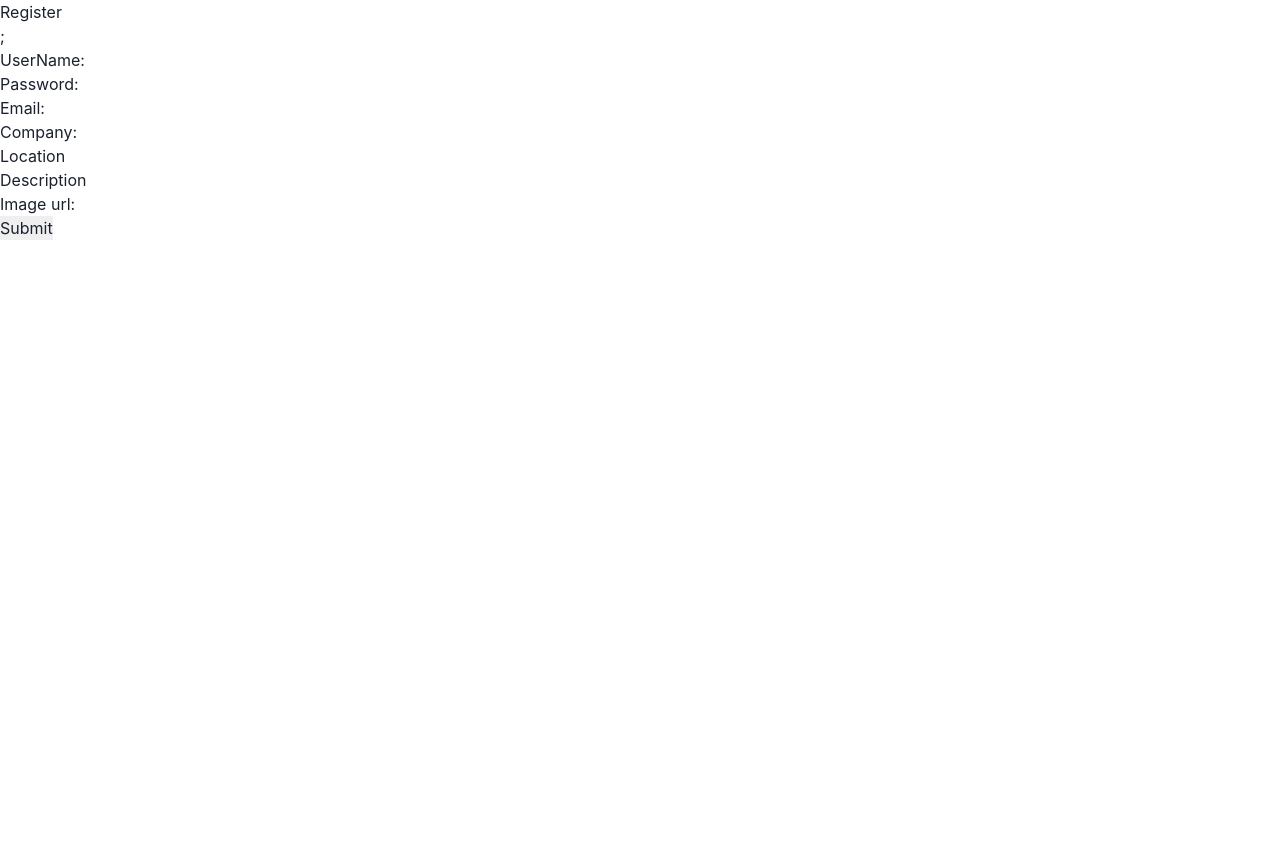
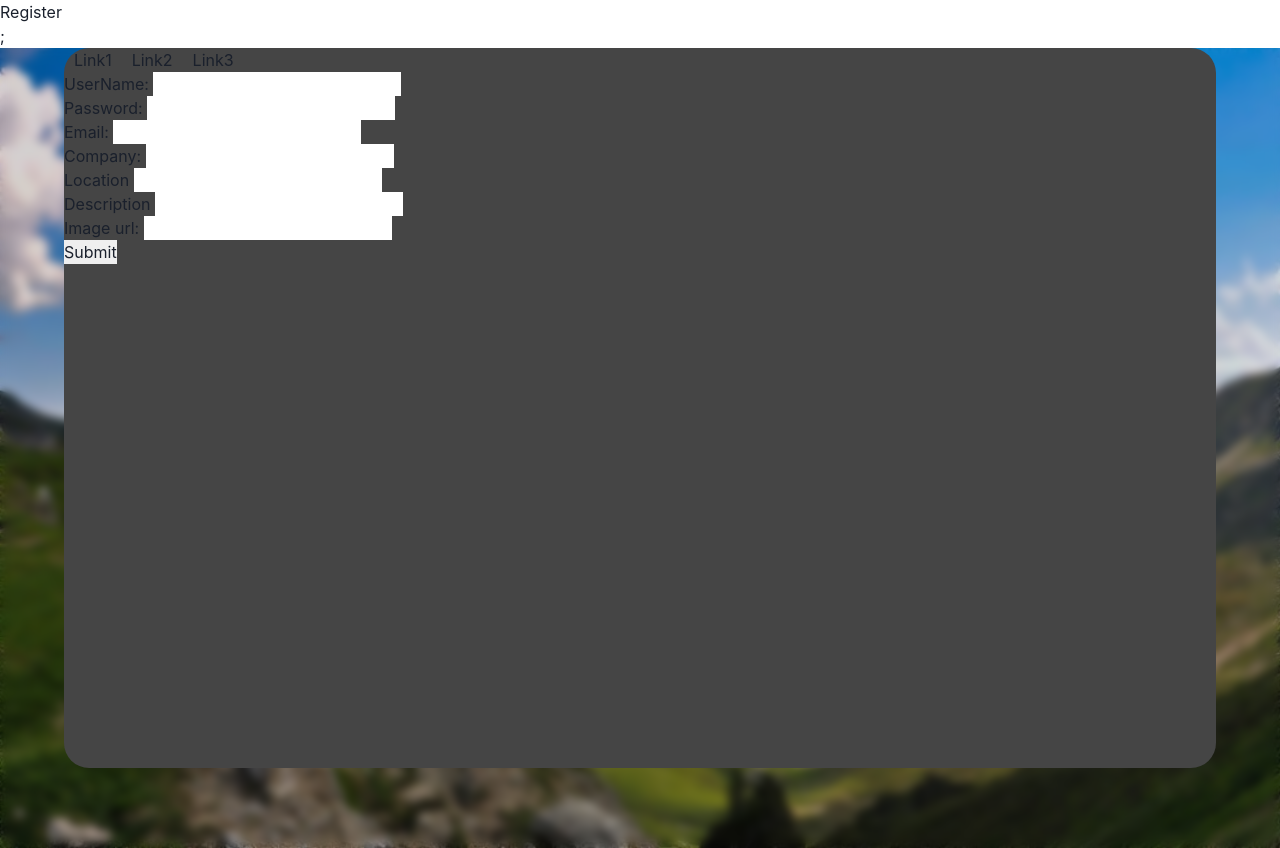
Before and after one commit to jt-rose/gdd-client, a React (Create React App) app: page /register in a window 1280 px wide. Before the commit the page ends 800 px from the top, so only its background shows below. Built offline with nearby package versions, Linux system fonts and the light colour scheme; no server answers.

Commit message:
register page

```diff
--- a/src/pages/Register.js
+++ b/src/pages/Register.js
@@ -15,7 +15,7 @@ export const Register = () => {
 
     const handleNewUser = (e) => {
         e.preventDefault();
-        axios.post(
+        post(
             '/user/register',
             {
                 name: user.name,
@@ -32,11 +32,23 @@ export const Register = () => {
   return (
     <>
       <h1>Register</h1>;
+
+      <div className="main">
+          <div className="mainEffect">
+              <div  className="mainContainer">
+                <header>
+                    <ul>
+                        <li>Link1</li>
+                        <li>Link2</li>
+                        <li>Link3</li>
+                    </ul>
+
+                </header>
                 <form onSubmit={handleNewUser}>
                     <div id="formBox">
                         <div className='pairs'>
                             UserName: <input className="input"  name='username' onChange={handleChange}/><br/>
-                  Password: <input className="input"  name='password' onChange={handleChange}/><br/>
+                            Password: <input type="password" className="input"  name='password' onChange={handleChange}/><br/>
                         </div>
                         <div className='pairs'>
                             Email: <input className="input" name="email" id="species" onChange={handleChange}/><br/>
@@ -50,6 +62,10 @@ export const Register = () => {
                         </div>
                     </div>
                 </form>
+
+            </div>
+        </div>
+    </div>
     </>
   );
-};
+}
--- a/src/pages/Welcome.js
+++ b/src/pages/Welcome.js
@@ -1,7 +1,38 @@
+import '../App.css';
+import { ChakraProvider, div, Button,  Drawer,
+  DrawerBody,
+  DrawerFooter,
+  DrawerHeader,
+  DrawerOverlay,
+  DrawerContent,
+  DrawerCloseButton, useDisclosure } from '@chakra-ui/react'
+
+
+
 export const Welcome = () => {
+
+
   return (
     <>
-      <h1>Welcome</h1>;
-    </>
-  );
-};
+      <h1>Welcome</h1>
+
+
+        <div className="main">
+            <div className="mainEffect">
+                <div  className="mainContainer">
+                  <header>
+                      <ul>
+                          <li>Link1</li>
+                          <li>Link2</li>
+                          <li>Link3</li>
+                      </ul>
+
+                  </header>
+
+
+              </div>
+          </div>
+      </div>
+      </>
+    );
+  }
```
Lines whose indentation alone changed are shown as unchanged.
